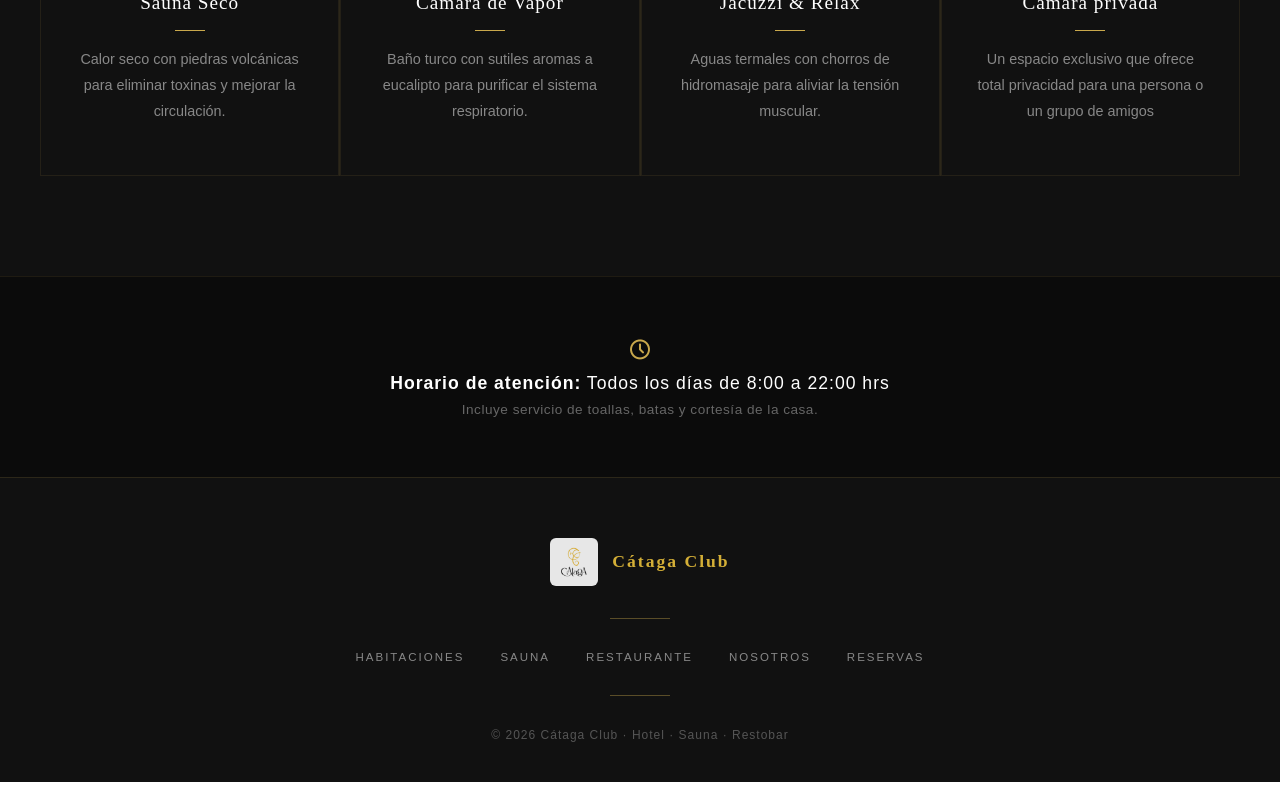
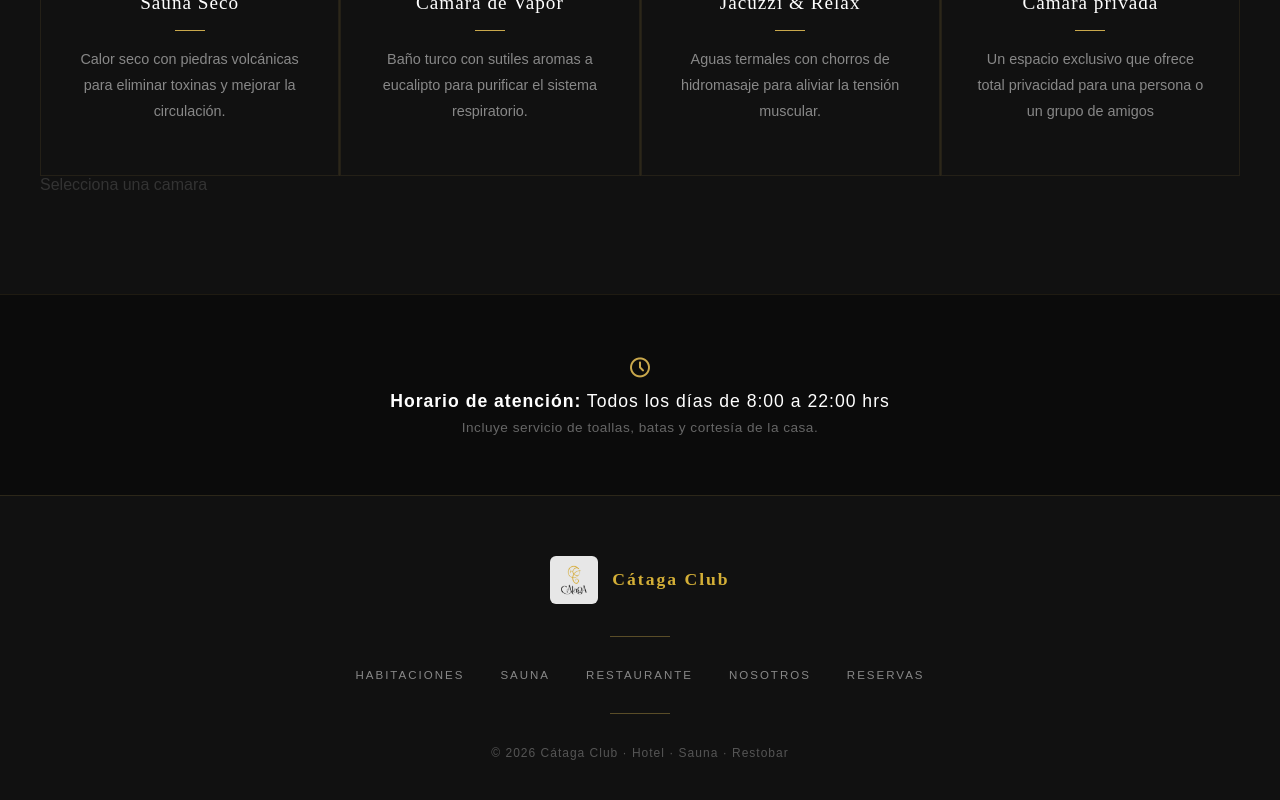
Before and after one commit to R4drix/DAW_TrabajoGrupal, an Angular app in the folder frontend/CatagaClubFrontend/: page /sauna in a window 1280 px wide. Shown: the part 1074-1874 px from the top of the page. Built offline with nearby package versions, Linux system fonts and the light colour scheme.

Commit message:
Camaras seleccionadas

```diff
--- a/frontend/CatagaClubFrontend/src/app/pages/sauna/sauna.html
+++ b/frontend/CatagaClubFrontend/src/app/pages/sauna/sauna.html
@@ -22,7 +22,7 @@
   @if (!loading()) {
     <div class="cards">
       @for (camara of camaras; track camara) {
-        <div class="card" routerLink="{{camara.id}}">
+        <div class="card" routerLink="{{camara.id}}" (click)="seleccionarCamara(camara)">
           <span class="card-icon">
             <i class="ti ti-{{camara.icon_class}}" aria-hidden="true"></i>
           </span>
@@ -34,6 +34,15 @@
           <div class="card" style="grid-column: 1/-1">
             <p>No hay camaras disponibles</p>
           </div>
+      }
+    </div>
+    <div class="">
+      @if (camaraSeleccionada) {
+        <div class="card">
+          <!--Info de la camaraSelccionada-->
+        </div>
+      } @else {
+        <div class="">Selecciona una camara</div>
       }
     </div>
   } @else {
--- a/frontend/CatagaClubFrontend/src/app/pages/sauna/sauna.ts
+++ b/frontend/CatagaClubFrontend/src/app/pages/sauna/sauna.ts
@@ -14,6 +14,7 @@ export class Sauna /*implements OnInit*/ {
   //camaras: Camara[] = [];
   loading = signal(false); // False por el momento
   errorMsg = 'No se pudo cargar las camaras del sauna';
+  camaraSeleccionada: Camara | null = null
 
   /*
   ngOnInit(): void {
@@ -60,4 +61,7 @@ export class Sauna /*implements OnInit*/ {
       icon_class: "user-check",
     },
   ]
+  public seleccionarCamara(camara: Camara):void {
+    this.camaraSeleccionada = camara;
+  }
 }
```
